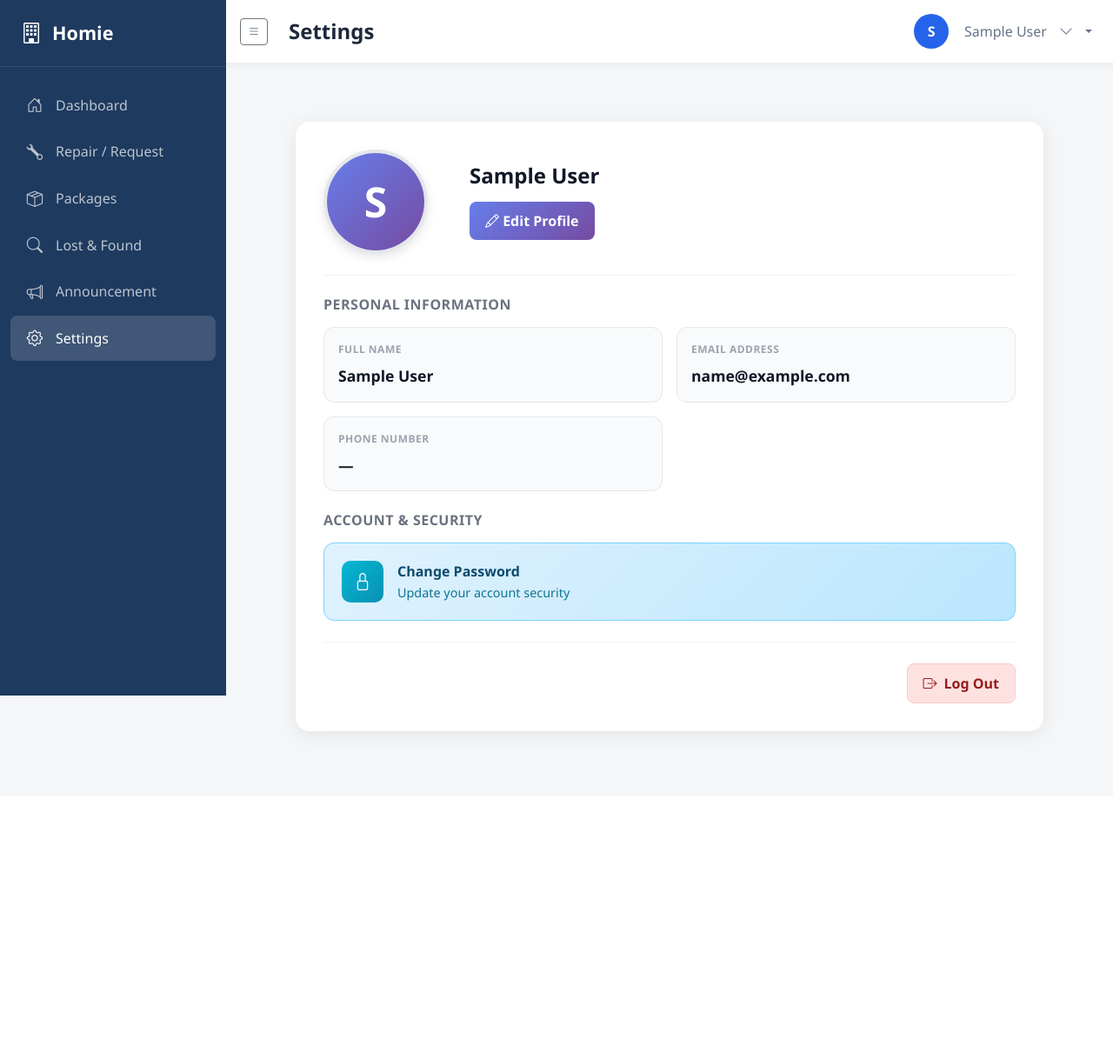
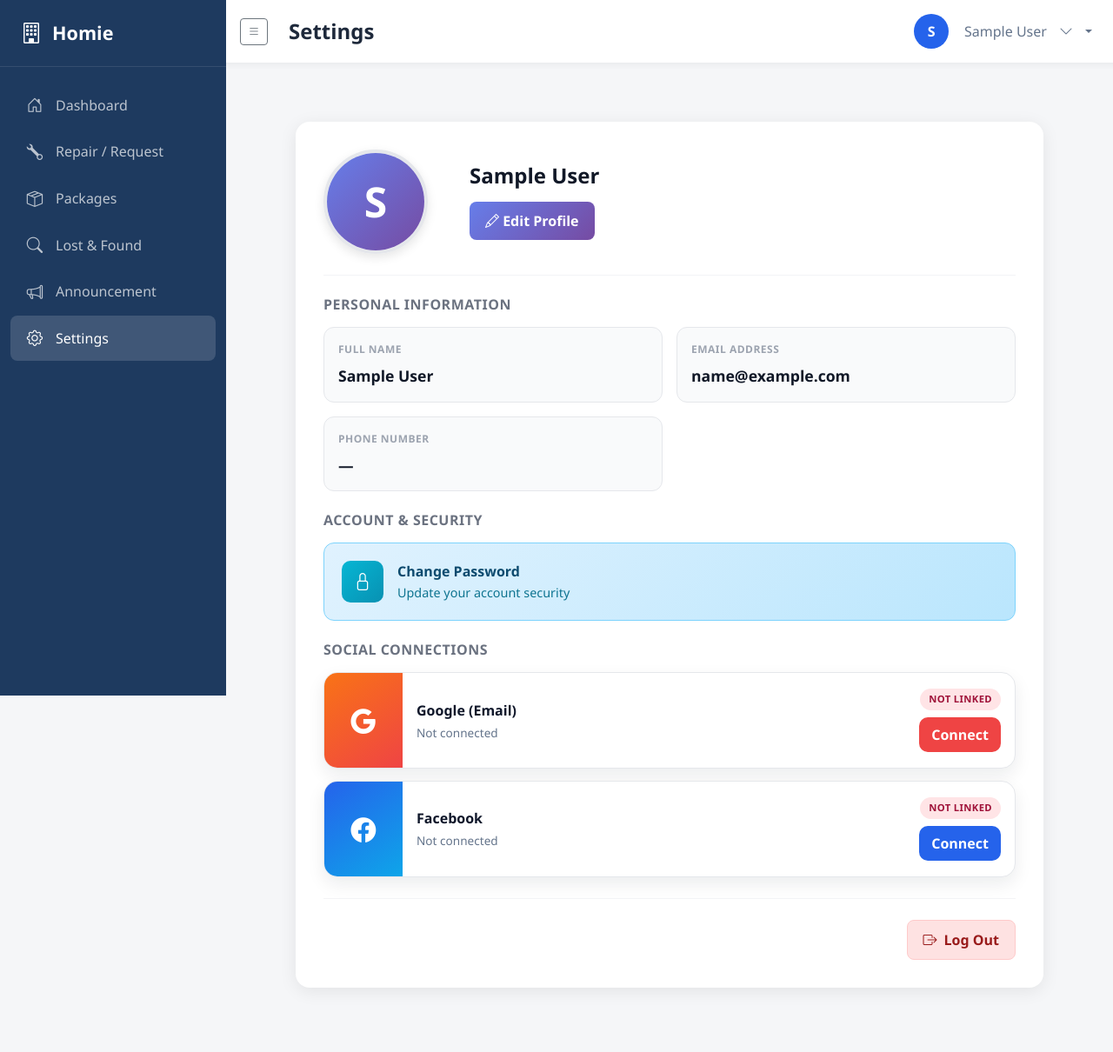
Before and after one commit to 6410685025/CN332_OOAD_Project, a Django app: page /settings/ in a window 1280 px wide. Shown: the whole page at 87% size. Before the commit the page ends 855 px from the top, so only its background shows below. Run offline with Django 5.2, Linux system fonts and the light colour scheme; the visitor is signed in with stand-in values (Sample User, id 1); some libraries are stand-ins or nearby versions.

Commit message:
add feature Social Connections

```diff
--- a/CN332/condo_project/urls.py
+++ b/CN332/condo_project/urls.py
@@ -18,9 +18,11 @@ from django.contrib import admin
 from django.urls import path, include
 from django.conf import settings
 from django.conf.urls.static import static
+from users import views as user_views
 
 urlpatterns = [
     path('admin/', admin.site.urls),
+    path('accounts/3rdparty/', user_views.social_connections_view, name='socialaccount_connections'),
     path('accounts/', include('allauth.urls')),
     path('', include('users.urls')),
     path('repairs/', include('repairs.urls')),
--- a/CN332/templates/users/settings.html
+++ b/CN332/templates/users/settings.html
@@ -1,4 +1,5 @@
 {% extends "base.html" %}
+{% load socialaccount %}
 
 {% block page_title %}Settings{% endblock %}
 
@@ -315,6 +316,124 @@
     color: #0891b2;
   }
 
+  /* Social Connections */
+  .social-grid {
+    display: grid;
+    gap: 14px;
+  }
+
+  .social-connection {
+    border-radius: 16px;
+    border: 1px solid #e5e7eb;
+    background: #ffffff;
+    display: grid;
+    grid-template-columns: 90px 1fr auto;
+    align-items: center;
+    overflow: hidden;
+    box-shadow: 0 8px 20px rgba(15, 23, 42, 0.08);
+  }
+
+  .social-brand {
+    height: 100%;
+    display: flex;
+    align-items: center;
+    justify-content: center;
+    color: #ffffff;
+    font-size: 1.8rem;
+  }
+
+  .social-brand.google {
+    background: linear-gradient(145deg, #f97316 0%, #ef4444 100%);
+  }
+
+  .social-brand.facebook {
+    background: linear-gradient(145deg, #2563eb 0%, #0ea5e9 100%);
+  }
+
+  .social-info {
+    padding: 18px 16px;
+  }
+
+  .social-title {
+    font-weight: 700;
+    color: #0f172a;
+    margin-bottom: 4px;
+  }
+
+  .social-subtitle {
+    color: #64748b;
+    font-size: 0.85rem;
+  }
+
+  .social-actions {
+    padding: 18px 16px;
+    display: flex;
+    flex-direction: column;
+    align-items: flex-end;
+    gap: 8px;
+  }
+
+  .social-status {
+    font-size: 0.7rem;
+    font-weight: 700;
+    padding: 4px 10px;
+    border-radius: 999px;
+    text-transform: uppercase;
+    letter-spacing: 0.4px;
+  }
+
+  .social-status.connected {
+    background: #dcfce7;
+    color: #166534;
+  }
+
+  .social-status.disconnected {
+    background: #ffe4e6;
+    color: #9f1239;
+  }
+
+  .social-btn {
+    border: none;
+    padding: 8px 14px;
+    border-radius: 10px;
+    font-weight: 600;
+    cursor: pointer;
+    text-decoration: none;
+    display: inline-flex;
+    align-items: center;
+    gap: 6px;
+  }
+
+  .social-btn.connect.google {
+    background: #ef4444;
+    color: #ffffff;
+  }
+
+  .social-btn.connect.facebook {
+    background: #2563eb;
+    color: #ffffff;
+  }
+
+  .social-btn.disconnect {
+    background: #f8fafc;
+    color: #0f172a;
+    border: 1px solid #e2e8f0;
+  }
+
+  @media (max-width: 768px) {
+    .social-connection {
+      grid-template-columns: 1fr;
+    }
+
+    .social-brand {
+      padding: 14px 0;
+    }
+
+    .social-actions {
+      align-items: flex-start;
+    }
+  }
+
   /* Footer Actions */
   .footer-actions {
     border-top: 1px solid #f3f4f6;
@@ -486,6 +605,74 @@
             <div class="flex-grow-1">
               <strong class="security-title d-block">Change Password</strong>
               <small class="security-subtitle">Update your account security</small>
+            </div>
+          </div>
+        </div>
+      </div>
+
+      <!-- Social Connections Section -->
+      <div class="section-container">
+        <h6 class="section-header">Social Connections</h6>
+        <div class="social-grid">
+          <div class="social-connection">
+            <div class="social-brand google">
+              <i class="bi bi-google"></i>
+            </div>
+            <div class="social-info">
+              <div class="social-title">Google (Email)</div>
+              {% if connected_accounts.google %}
+                <div class="social-subtitle">
+                  {{ connected_accounts.google.extra_data.email|default:user.email|default:"—" }}
+                </div>
+              {% else %}
+                <div class="social-subtitle">Not connected</div>
+              {% endif %}
+            </div>
+            <div class="social-actions">
+              {% if connected_accounts.google %}
+                <span class="social-status connected">Connected</span>
+                <form method="post" action="{% url 'social_disconnect' %}">
+                  {% csrf_token %}
+                  <input type="hidden" name="account" value="{{ connected_accounts.google.id }}">
+                  <button type="submit" class="social-btn disconnect">Disconnect</button>
+                </form>
+              {% else %}
+                <span class="social-status disconnected">Not linked</span>
+                <a class="social-btn connect google" href="{% provider_login_url 'google' process='connect' %}">
+                  Connect
+                </a>
+              {% endif %}
+            </div>
+          </div>
+
+          <div class="social-connection">
+            <div class="social-brand facebook">
+              <i class="bi bi-facebook"></i>
+            </div>
+            <div class="social-info">
+              <div class="social-title">Facebook</div>
+              {% if connected_accounts.facebook %}
+                <div class="social-subtitle">
+                  {{ connected_accounts.facebook.extra_data.email|default:user.email|default:"—" }}
+                </div>
+              {% else %}
+                <div class="social-subtitle">Not connected</div>
+              {% endif %}
+            </div>
+            <div class="social-actions">
+              {% if connected_accounts.facebook %}
+                <span class="social-status connected">Connected</span>
+                <form method="post" action="{% url 'social_disconnect' %}">
+                  {% csrf_token %}
+                  <input type="hidden" name="account" value="{{ connected_accounts.facebook.id }}">
+                  <button type="submit" class="social-btn disconnect">Disconnect</button>
+                </form>
+              {% else %}
+                <span class="social-status disconnected">Not linked</span>
+                <a class="social-btn connect facebook" href="{% provider_login_url 'facebook' process='connect' %}">
+                  Connect
+                </a>
+              {% endif %}
             </div>
           </div>
         </div>
--- /dev/null
+++ b/CN332/users/adapters.py
@@ -0,0 +1,26 @@
+from django.contrib import messages
+from django.contrib.auth import get_user_model
+from django.shortcuts import redirect
+from allauth.exceptions import ImmediateHttpResponse
+from allauth.socialaccount.adapter import DefaultSocialAccountAdapter
+
+
+class NoNewSocialSignupAdapter(DefaultSocialAccountAdapter):
+    def pre_social_login(self, request, sociallogin):
+        if sociallogin.is_existing:
+            return
+
+        if request.user.is_authenticated:
+            return
+
+        messages.error(request, 'This social account is not linked. Please link it from Settings first.')
+        raise ImmediateHttpResponse(redirect('login'))
+
+    def is_open_for_signup(self, request, sociallogin):
+        return False
+
+    def get_connect_redirect_url(self, request, socialaccount):
+        return '/settings/'
+
+    def get_disconnect_redirect_url(self, request, socialaccount):
+        return '/settings/'
--- a/CN332/users/urls.py
+++ b/CN332/users/urls.py
@@ -17,4 +17,5 @@ urlpatterns = [
     path('settings/', views.settings_view, name='settings'),
     path('settings/update-profile/', views.update_profile_view, name='update_profile'),
     path('settings/change-password/', views.change_password_view, name='change_password'),
+    path('settings/social-disconnect/', views.social_disconnect_view, name='social_disconnect'),
 ]
--- a/CN332/users/views.py
+++ b/CN332/users/views.py
@@ -8,6 +8,9 @@ from django.views.decorators.http import require_http_methods
 from datetime import timedelta
 from django.db import transaction
 import json
+
+from allauth.socialaccount.models import SocialAccount
+from allauth.socialaccount.views import connections
 
 from users.models import Resident, User
 from users.forms import ResidentCreationForm, ResidentProfileForm, ResidentPasswordChangeForm
@@ -253,7 +256,32 @@ def delete_resident_view(request, resident_id):
 
 @login_required
 def settings_view(request):
-    return render(request, 'users/settings.html')
+    social_accounts = SocialAccount.objects.filter(user=request.user)
+    connected_accounts = {account.provider: account for account in social_accounts}
+    context = {
+        'connected_accounts': connected_accounts,
+    }
+    return render(request, 'users/settings.html', context)
+
+
+@login_required
+def social_connections_view(request):
+    if request.method == 'POST':
+        connections(request)
+        return redirect('settings')
+
+    return redirect('settings')
+
+
+@login_required
+@require_http_methods(["POST"])
+def social_disconnect_view(request):
+    account_id = request.POST.get('account')
+    if not account_id:
+        return redirect('settings')
+
+    SocialAccount.objects.filter(id=account_id, user=request.user).delete()
+    return redirect('settings')
 
 
 @login_required
```
Also changed, not shown: CN332/condo_project/settings.py (+6 -2 lines), CN332/templates/registration/login.html (+8 -1 lines).
